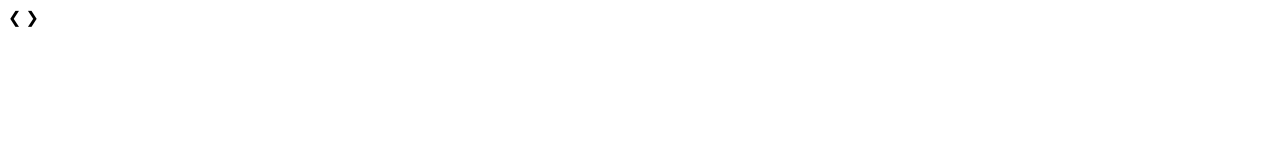
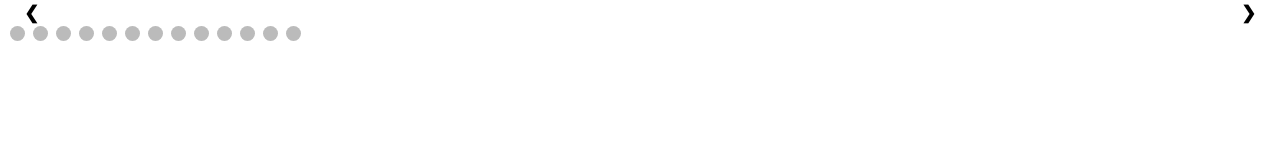
Before and after one commit to delroscol98/Photo-Slideshow, a plain HTML site: page index.html in a window 1280 px wide. Drawn offline with Linux system fonts and the light colour scheme.

Commit message:
CSS finished with HTML amended

```diff
--- a/index.html
+++ b/index.html
@@ -11,7 +11,7 @@
     <!-- Slideshow container-->
     <div class="slideshow-container">
 
-        <!--Full-width images with number and caption text-->
+        <!--Full-width images with numbers-->
         <div class="mySlides fade">
             <div class="numbertext">1 / 13</div>
             <img src="photo1.jpg"/>
@@ -76,6 +76,16 @@
         <span class="dot"></span>
         <span class="dot"></span>
         <span class="dot"></span>
+        <span class="dot"></span>
+        <span class="dot"></span>
+        <span class="dot"></span>
+        <span class="dot"></span>
+        <span class="dot"></span>
+        <span class="dot"></span>
+        <span class="dot"></span>
+        <span class="dot"></span>
+        <span class="dot"></span>
+        <span class="dot"></span>
     </div>
 
     <script src="script.js"></script>
--- a/style.css
+++ b/style.css
@@ -14,3 +14,70 @@
     width: 100%;
     display: none;
 }
+
+/* Next and previous buttons */
+.prev, .next {
+    cursor: pointer;
+    position: absolute;
+    top: 50%;
+    width: auto;
+    margin-top: -22px;
+    padding: 16px;
+    font-weight: bold;
+    font-size: 18px;
+    transition: 0.6s ease;
+    border-radius: 0 3px 3px 0;
+    user-select: none;
+}
+
+/* Position the next button to the right */
+.next {
+    right: 0;
+    border-radius: 0 3px 3px 0;
+}
+
+/* On hover, add a black background with a little bit of see-through */
+.prev:hover, .next:hover {
+    background-color: rgba(0, 0, 0, 0.8);
+}
+
+/* Number text (1/13 etc) */
+.numberText {
+    color: #f2f2f2;
+    font-size: 12px;
+    padding: 8px 12px;
+    position: absolute;
+    top: 0;
+}
+
+/* dots and circles */
+.dot {
+    cursor: pointer;
+    height: 15px;
+    width: 15px;
+    margin: 0 2px;
+    background-color: #bbb;
+    border-radius: 50%;
+    display: inline-block;
+    transition: background-color 0.6s ease;
+}
+
+.active, .dot:hover {
+    background-color: #717171;
+}
+
+/* fading animation */
+.fade {
+    animation-name: fade;
+    animation-duration: 1.5s;
+}
+
+@keyframes fade {
+    from {
+        opacity: .4;
+    }
+
+    to {
+        opacity: 1;
+    }
+}
```
